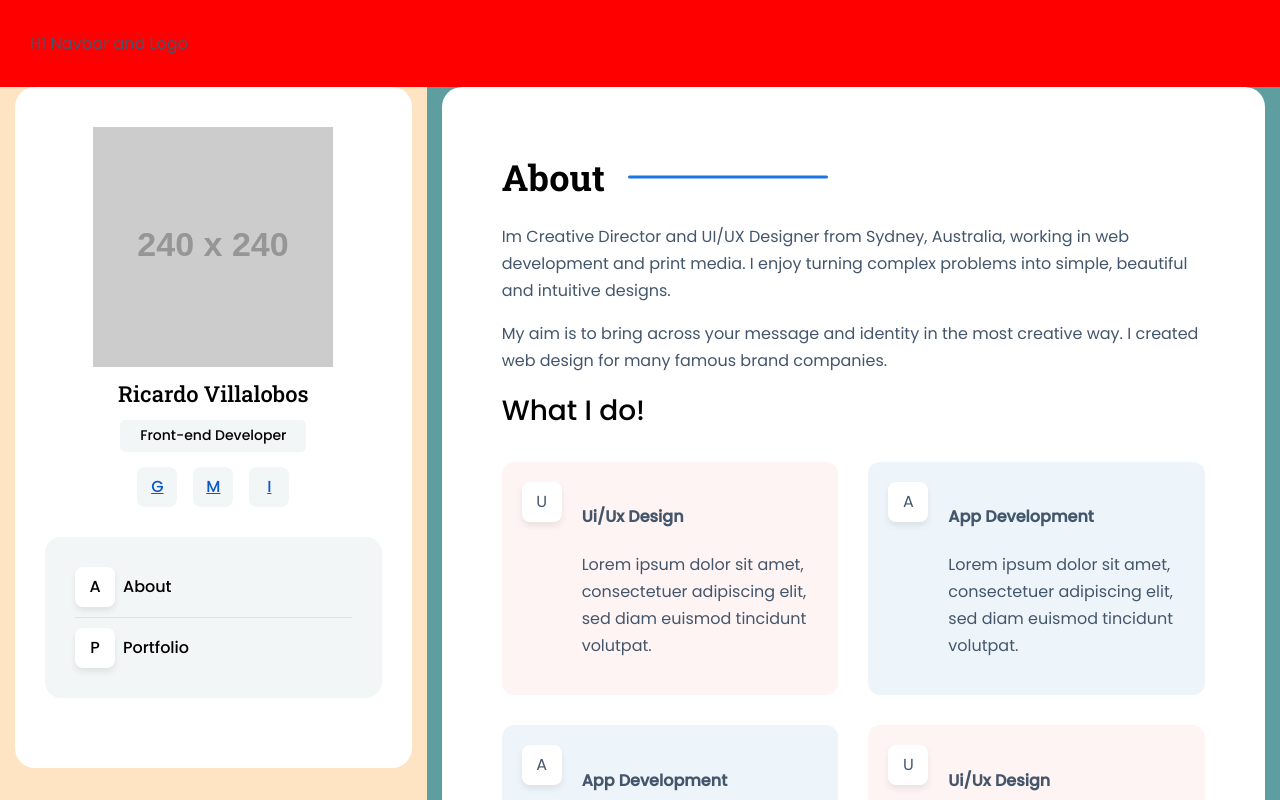
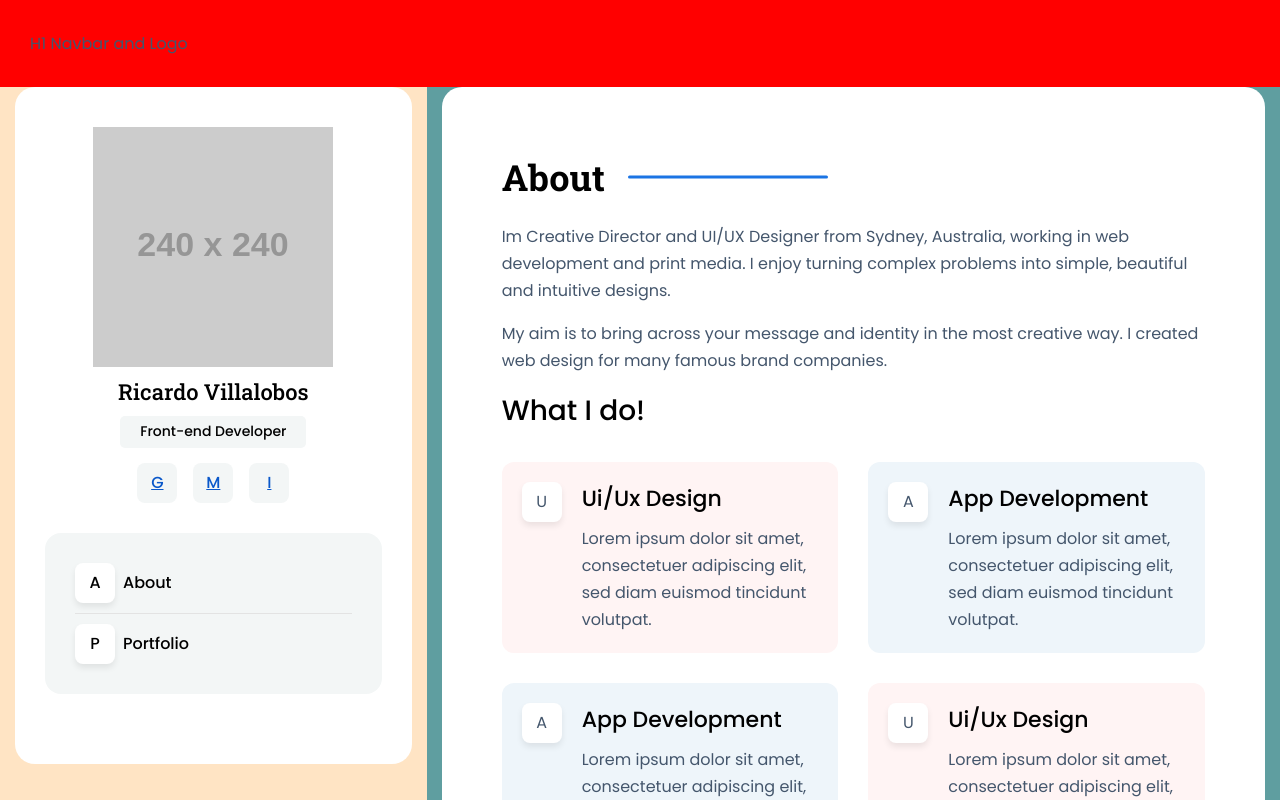
Before and after one commit to Ricardo-V-V/ricardo-v-v.github.io, a React (Vite) app: page / in a window 1280 px wide. Shown: the top 800 px of the page. Built offline with nearby package versions, Linux system fonts and the light colour scheme.

Commit message:
Finish About Cards

```diff
--- a/src/components/AboutCards.jsx
+++ b/src/components/AboutCards.jsx
@@ -3,7 +3,7 @@ import IconCard from './IconCard'
 
 export default function AboutCards() {
 	return (
-		<div className='cards-grid'>
+		<div className='cards-grid mb-30'>
 			<div className='cards-grid-col-1'>
 				<Card bgColor={'#fff4f4'}>
 					{/* Build Icon Cards */}
--- a/src/components/IconCard.jsx
+++ b/src/components/IconCard.jsx
@@ -2,9 +2,9 @@ export default function IconCard({ title, description, icon }) {
 	return (
 		<div className='icon-card-wrap'>
 			<div className='personal-info-menu-icon icon-card-icon'>{icon}</div>
-			<div className='icon-card-body'>
-				<h4>{title}</h4>
-				<p>{description}</p>
+			<div>
+				<h4 className='mb-10'>{title}</h4>
+				<p className='mb-0'>{description}</p>
 			</div>
 		</div>
 	)
--- a/src/sass/base/_typography.scss
+++ b/src/sass/base/_typography.scss
@@ -75,3 +75,23 @@ h2 {
 		font-size: 1.75rem;
 	}
 }
+
+h4 {
+	color: $color-black;
+	font-weight: 500;
+	font-size: 1.375rem;
+	line-height: 1.5;
+	margin: 0;
+	@include a.breakpoint(sm) {
+		font-size: 1.5rem;
+	}
+	@include a.breakpoint(md) {
+		font-size: 1.375rem;
+	}
+	@include a.breakpoint(lg) {
+		font-size: 1.25rem;
+	}
+	@include a.breakpoint(xlg) {
+		font-size: 1.375rem;
+	}
+}
--- a/src/sass/base/_utilities.scss
+++ b/src/sass/base/_utilities.scss
@@ -28,6 +28,12 @@
 	color: $color-black;
 }
 
+.mb-0 {
+	margin-bottom: 0;
+}
+.mb-10 {
+	margin-bottom: 0.6255rem;
+}
 .mb-30 {
 	margin-bottom: 1.875rem;
 }
--- a/src/sass/components/_MainLayout.scss
+++ b/src/sass/components/_MainLayout.scss
@@ -14,7 +14,7 @@
 			max-width: 720px;
 		}
 		@include a.breakpoint(lg) {
-			max-width: 1110px;
+			max-width: 960px;
 		}
 		@include a.breakpoint(xlg) {
 			max-width: 1320px;
@@ -25,10 +25,6 @@
 		width: 100%;
 		margin-bottom: 1.875rem;
 		padding: 0 15px;
-		@include a.breakpoint(lg) {
-			width: 25%;
-			margin-bottom: 0;
-		}
 		@include a.breakpoint(xlg) {
 			flex: 0 0 auto;
 			width: 33.33333333%;
@@ -38,9 +34,6 @@
 		width: 100%;
 		background-color: cadetblue;
 		padding: 0 15px;
-		@include a.breakpoint(lg) {
-			width: 75%;
-		}
 		@include a.breakpoint(xlg) {
 			width: 66.66666667%;
 		}
```
